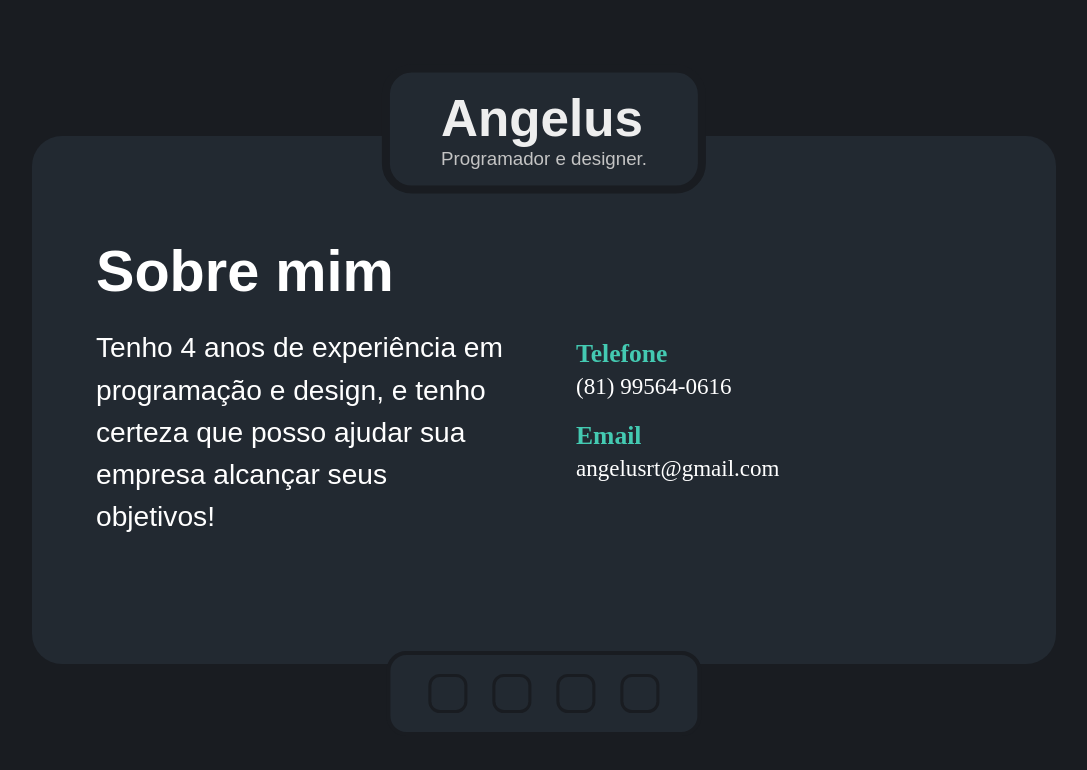
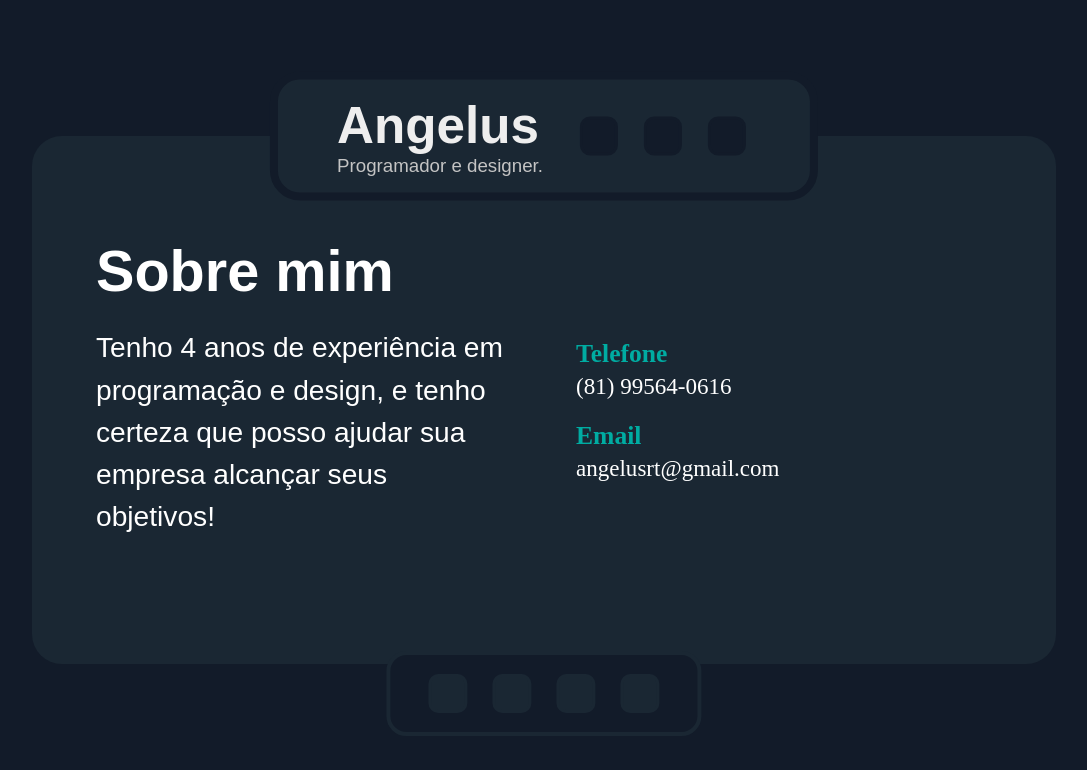
Before and after one commit to angelusrt/angelus-portfolio, a React (Create React App) app: page / in a window 1280 px wide. Both pictures are taken after a click on the button 608 px from the left and 693 px from the top of the page. Shown: the top 770 px of the page, without its empty margins (96-1183 px from the left). Built offline with nearby package versions, Linux system fonts and the light colour scheme.

Commit message:
😎 Cores mais bonitas e outras mudanças estéticas

```diff
--- a/src/App.css
+++ b/src/App.css
@@ -1,5 +1,5 @@
 html {
-  background-color: #191C21;
+  background-color: #121B29;
 }
 
 .App {
@@ -12,7 +12,7 @@ html {
   left: 50%;
   -webkit-transform: translate(-50%, -50%);
           transform: translate(-50%, -50%);
-  background-color: #222931;
+  background-color: #1A2733;
   border-radius: 100em;
 }
 
@@ -38,11 +38,11 @@ html {
 
 .App .about {
   padding: 5vw;
-  background-color: #222931;
+  background-color: #1A2733;
 }
 
 .App .about .profile {
-  background-color: #222931;
+  background-color: #1A2733;
   border-radius: 30px;
 }
 
@@ -66,6 +66,15 @@ html {
   margin: 0;
 }
 
+.App .about .profile button {
+  background-color: #121B29;
+  border: 0.25em #121B29 solid;
+  border-radius: 10px;
+  -ms-flex-item-align: center;
+      -ms-grid-row-align: center;
+      align-self: center;
+}
+
 .App .about section h1 {
   color: white;
   font-family: "Poppins", sans-serif;
@@ -80,7 +89,7 @@ html {
 }
 
 .App .about aside div h2 {
-  color: #44cab2;
+  color: #00ACA2;
   font-family: "Poppins";
   font-weight: bold;
   margin-bottom: 0;
@@ -94,27 +103,25 @@ html {
 }
 
 .App .offer {
-  padding: 5vw;
-  background-color: #222931;
+  background-color: #1A2733;
 }
 
 .App .offer h1 {
   color: white;
   font-family: "Poppins", sans-serif;
   font-weight: bold;
-  margin: 0;
 }
 
 .App .offer button {
   display: block;
-  background-color: #222931;
+  background-color: #1A2733;
   border-style: none;
-  margin-top: 1vh;
   padding: 0;
+  margin-left: 5vw;
 }
 
 .App .offer button h2 {
-  color: #44cab2;
+  color: #00ACA2;
   font-family: "Poppins", sans-serif;
   font-weight: 600;
   margin-bottom: 0;
@@ -140,7 +147,7 @@ html {
 }
 
 .App .projects section div {
-  background-color: #222931;
+  background-color: #1A2733;
   z-index: 0;
   position: relative;
 }
@@ -164,17 +171,17 @@ html {
   -webkit-transform: translate(-50%, 0);
           transform: translate(-50%, 0);
   border-radius: 20px;
-  border: 0.25em #191C21 solid;
-  background-color: #222931;
+  border: 0.25em #1A2733 solid;
+  background-color: #121B29;
   -webkit-box-pack: center;
       -ms-flex-pack: center;
           justify-content: center;
 }
 
 .App nav button {
-  background-color: #222931;
-  border: 0.25em #191C21 solid;
-  border-radius: 30%;
+  background-color: #1A2733;
+  border: 0.25em #1A2733 solid;
+  border-radius: 10px;
   -ms-flex-item-align: center;
       -ms-grid-row-align: center;
       align-self: center;
@@ -197,8 +204,8 @@ html {
     font-size: 7vw;
   }
   .about .profile {
-    padding: 5vh 10vw;
-    border: 0.25em #191C21 solid;
+    padding: 5vw 10vw;
+    border: 0.5em #121B29 solid;
     margin-bottom: 2.5vh;
   }
   .about .profile--text h2 {
@@ -207,9 +214,20 @@ html {
   .about .profile--text h3 {
     font-size: 5vw;
   }
+  .about .profile button {
+    height: 9vw;
+    width: 9vw;
+    margin: 2.5vh 4.5vh 0 0;
+  }
   .about section h1 {
-    font-size: 12vw;
-    margin: 10vw 0 10vw 0;
+    background-color: #1A2733;
+    position: -webkit-sticky;
+    position: sticky;
+    top: 0;
+    width: 100%;
+    font-size: 11vw;
+    padding: 5vw 0;
+    margin: 5vw 0;
   }
   .about section h2 {
     font-size: 6vw;
@@ -217,7 +235,7 @@ html {
   }
   .about aside {
     margin-top: 5vh;
-    padding-bottom: 32vh;
+    padding-bottom: 40vh;
   }
   .about aside div h2 {
     font-size: 6vw;
@@ -230,11 +248,19 @@ html {
     height: 110vh;
   }
   .offer h1 {
-    font-size: 12vw;
-    padding: 5vw 0 4vw 0;
+    background-color: #1A2733;
+    position: fixed;
+    top: 0;
+    width: 100%;
+    font-size: 11vw;
+    padding: 5vw;
+    margin: 0;
   }
   .offer button {
     text-align: left;
+  }
+  .offer button:first-of-type {
+    margin-top: 20vw;
   }
   .offer button h2 {
     font-size: 6vw;
@@ -246,7 +272,7 @@ html {
   .projects .title {
     top: 0;
     width: 100%;
-    background-color: #191C21;
+    background-color: #121B29;
   }
   .projects .title::before {
     content: "";
@@ -256,8 +282,8 @@ html {
     height: 50px;
     width: 25px;
     border-top-left-radius: 10px;
-    -webkit-box-shadow: 0 -25px 0 0 #191C21;
-            box-shadow: 0 -25px 0 0 #191C21;
+    -webkit-box-shadow: 0 -25px 0 0 #121B29;
+            box-shadow: 0 -25px 0 0 #121B29;
   }
   .projects .title::after {
     content: "";
@@ -268,11 +294,11 @@ html {
     height: 50px;
     width: 25px;
     border-top-right-radius: 10px;
-    -webkit-box-shadow: 0 -25px 0 0 #191C21;
-            box-shadow: 0 -25px 0 0 #191C21;
+    -webkit-box-shadow: 0 -25px 0 0 #121B29;
+            box-shadow: 0 -25px 0 0 #121B29;
   }
   .projects .title h1 {
-    font-size: 12vw;
+    font-size: 11vw;
     padding: 5vw;
   }
   .projects section {
@@ -281,8 +307,8 @@ html {
   .projects section div {
     height: 30vh;
     margin-bottom: 5vh;
-    border-bottom: 0.25em #222931 solid;
-    border-top: 0.25em #222931 solid;
+    border-bottom: 0.25em #1A2733 solid;
+    border-top: 0.25em #1A2733 solid;
     border-radius: 10px;
   }
   .projects section div h2 {
@@ -334,18 +360,32 @@ html {
   .about .profile {
     z-index: 1;
     position: absolute;
-    top: 50%;
+    display: -webkit-box;
+    display: -ms-flexbox;
+    display: flex;
+    top: 0;
     left: 50%;
-    -webkit-transform: translate(-50%, -260%);
-            transform: translate(-50%, -260%);
+    -webkit-transform: translate(-50%, -50%);
+            transform: translate(-50%, -50%);
     padding: 2vh 4vw;
-    border: 0.5em #191C21 solid;
+    border: 0.5em #121B29 solid;
+  }
+  .about .profile--text {
+    padding: 0 3vh 0 1vh;
+    width: -webkit-max-content;
+    width: -moz-max-content;
+    width: max-content;
   }
   .about .profile--text h2 {
     font-size: 4vw;
   }
   .about .profile--text h3 {
     color: #c4c4c4;
+  }
+  .about .profile button {
+    height: 3vw;
+    width: 3vw;
+    margin: 0 1vw;
   }
   .about section {
     -webkit-box-flex: 1;
@@ -375,16 +415,18 @@ html {
   }
   .offer {
     position: absolute;
+    width: 100vw;
+    height: 100vh;
+  }
+  .offer div {
+    position: absolute;
     top: 50%;
-    left: 50%;
-    -webkit-transform: translate(-50%, -50%);
-            transform: translate(-50%, -50%);
-    width: 40%;
-    border-radius: 30px;
+    -webkit-transform: translate(0, -50%);
+            transform: translate(0, -50%);
   }
   .offer h1 {
     font-size: 4.5vw;
-    margin-bottom: 0;
+    margin: 0 0 0 5vw;
   }
   .offer button {
     text-align: left;
@@ -397,13 +439,13 @@ html {
     margin-bottom: 0;
   }
   .projects .title {
-    top: 50%;
+    top: 10%;
     left: 50%;
-    -webkit-transform: translate(-50%, -260%);
-            transform: translate(-50%, -260%);
+    -webkit-transform: translate(-50%, 0);
+            transform: translate(-50%, 0);
     padding: 2.5vh 5vh;
-    background-color: #222931;
-    border: 0.5em #191C21 solid;
+    background-color: #1A2733;
+    border: 0.5em #121B29 solid;
     border-radius: 20px;
   }
   .projects .title h1 {
@@ -419,7 +461,7 @@ html {
     padding-bottom: 40vh;
   }
   .projects section div {
-    height: 40vh;
+    height: 30vw;
     border-radius: 30px;
     margin-bottom: 10vh;
   }
--- a/src/App.js
+++ b/src/App.js
@@ -22,11 +22,9 @@ function Page2() {
           <h2>Angelus</h2>
           <h3>Programador e designer.</h3>
         </div>
-        <div className="social-medias">
-          <div/>
-          <div/>
-          <div/>
-        </div>
+        <button/>
+        <button/>
+        <button/>
       </div>
       <section>
         <h1>Sobre mim</h1>
@@ -57,6 +55,7 @@ function Page2() {
 function Page3() {
   return (
     <section className='offer'>
+      <div>
         <h1>Posso oferecer</h1>
         <button>
           <h2>Sites Dinâmicos</h2>
@@ -74,6 +73,7 @@ function Page3() {
           <h2>Servidores e banco de dados</h2>
           <h3>Node.js, express.js e mongoDB</h3>
         </button>
+      </div>
     </section>
   )
 }
@@ -103,9 +103,9 @@ function App() {
   const [page, setPage] = useState(<Page1/>)
   const [heigth, setHeigth] = useState(window.innerHeight)
 
-  useEffect(() => {
-    setHeigth(window.innerHeight)
-  },[])
+  // useEffect(() => {
+  //   setHeigth(window.innerHeight)
+  // },[])
 
   return (
     <div className="App" style={{
--- a/src/App.scss
+++ b/src/App.scss
@@ -1,15 +1,14 @@
 $white: white;
 $light-grey: #eee;
 $dark-grey: #c4c4c4;
-$green: #44cab2;
-$dark-blue: #222931;
-$darker-blue: #191C21;
+$green: #00ACA2;//44cab2
+$dark-blue: #1A2733;//222931
+$darker-blue: #121B29;//191C21 //081222
 $black: black;
 
 
 html{
   background-color: $darker-blue;
-  //background-color: $green;
 }
 
 .App{
@@ -65,6 +64,12 @@ html{
           margin: 0;
         }
       }
+      button{
+        background-color: $darker-blue;
+        border: 0.25em $darker-blue solid;
+        border-radius: 10px;
+        align-self: center;
+      }
     }
     section{
       h1{
@@ -99,21 +104,20 @@ html{
   }
   //pg3
   .offer{
-    padding: 5vw;
     background-color: $dark-blue;
 
     h1{
       color: $white;
       font-family: "Poppins", sans-serif;
       font-weight: bold;
-      margin: 0;
     }
     button{
       display: block;
       background-color: $dark-blue;
       border-style: none;
-      margin-top: 1vh;
+      //margin-top: 1vh;
       padding: 0;
+      margin-left: 5vw;
 
       h2{
         color: $green;
@@ -168,14 +172,14 @@ html{
     left: 50%;
     transform: translate(-50%, 0);
     border-radius: 20px;
-    border: 0.25em $darker-blue solid;
-    background-color: $dark-blue;
+    border: 0.25em $dark-blue solid;
+    background-color: $darker-blue;
     justify-content: center;
 
     button{
       background-color: $dark-blue;
-      border: 0.25em $darker-blue solid;
-      border-radius: 30%;
+      border: 0.25em $dark-blue solid;
+      border-radius: 10px;
       align-self: center;
     }
   }
@@ -201,8 +205,8 @@ html{
   //pg2
   .about{
     .profile{
-      padding: 5vh 10vw;
-      border: 0.25em $darker-blue solid;
+      padding: 5vw 10vw;
+      border: 0.5em $darker-blue solid;
       margin-bottom: 2.5vh;
 
       &--text{
@@ -213,11 +217,21 @@ html{
           font-size: 5vw;
         }
       }
+      button{
+        height: 9vw;
+        width: 9vw;
+        margin: 2.5vh 4.5vh 0 0;
+      }
     }
     section{
       h1{
-        font-size: 12vw;
-        margin: 10vw 0 10vw 0;
+        background-color: $dark-blue;
+        position: sticky;
+        top: 0;
+        width: 100%;
+        font-size: 11vw;
+        padding: 5vw 0;
+        margin: 5vw 0;
       }
       h2{
         font-size: 6vw;
@@ -226,7 +240,7 @@ html{
     }
     aside{
       margin-top: 5vh;
-      padding-bottom: 32vh;
+      padding-bottom: 40vh;
       div{
         h2{
           font-size: 6vw;
@@ -242,11 +256,20 @@ html{
   .offer{
     height: 110vh;
     h1{
-      font-size: 12vw;
-      padding: 5vw 0 4vw 0;
+      background-color: $dark-blue;
+      position: fixed;
+      top: 0;
+      width: 100%;
+      font-size: 11vw;
+      padding: 5vw;
+      margin: 0;
     }
     button{
       text-align: left;
+
+      &:first-of-type{
+        margin-top: 20vw;
+      }
       h2{
         font-size: 6vw;
       }
@@ -284,7 +307,7 @@ html{
         box-shadow: 0 -25px 0 0 $darker-blue;
       }
       h1{
-        font-size: 12vw;
+        font-size: 11vw;
         padding: 5vw;
       }
     }
@@ -353,19 +376,28 @@ html{
     .profile{
       z-index: 1;
       position: absolute;
-      top: 50%;
+      display: flex;
+      top: 0;
       left: 50%;
-      transform: translate(-50%, -260%);
+      transform: translate(-50%, -50%);
       padding: 2vh 4vw;
       border: 0.5em $darker-blue solid;
 
       &--text{
+        padding: 0 3vh 0 1vh;
+
+        width: max-content;
         h2{
           font-size: 4vw;
         }
         h3{
           color: $dark-grey;
         }
+      }
+      button{
+        height: 3vw;
+        width: 3vw;
+        margin: 0 1vw;
       }
     }
     section{
@@ -396,15 +428,16 @@ html{
   //pg3
   .offer{
     position: absolute;
-    top: 50%;
-    left: 50%;
-    transform: translate(-50%, -50%);
-    width: 40%;
-    border-radius: 30px;
-
+    width: 100vw;
+    height: 100vh;
+    div{
+      position: absolute;
+      top: 50%;
+      transform: translate(0, -50%);
+    }
     h1{
       font-size: 4.5vw;
-      margin-bottom: 0;
+      margin: 0 0 0 5vw;
     }
     button{
       text-align: left;
@@ -420,9 +453,9 @@ html{
   //pg4
   .projects{
     .title{
-      top: 50%;
+      top: 10%;
       left: 50%;
-      transform: translate(-50%, -260%);
+      transform: translate(-50%, 0);
       padding: 2.5vh 5vh;
       background-color: $dark-blue;
       border: 0.5em $darker-blue solid;
@@ -441,7 +474,7 @@ html{
       padding-bottom: 40vh;
 
       div{
-        height: 40vh;
+        height: 30vw;
         border-radius: 30px;
         margin-bottom: 10vh;
 
```
Also changed, not shown: 1 other file (tests, documents, lock files or other folders). Lines whose indentation alone changed are shown as unchanged.
